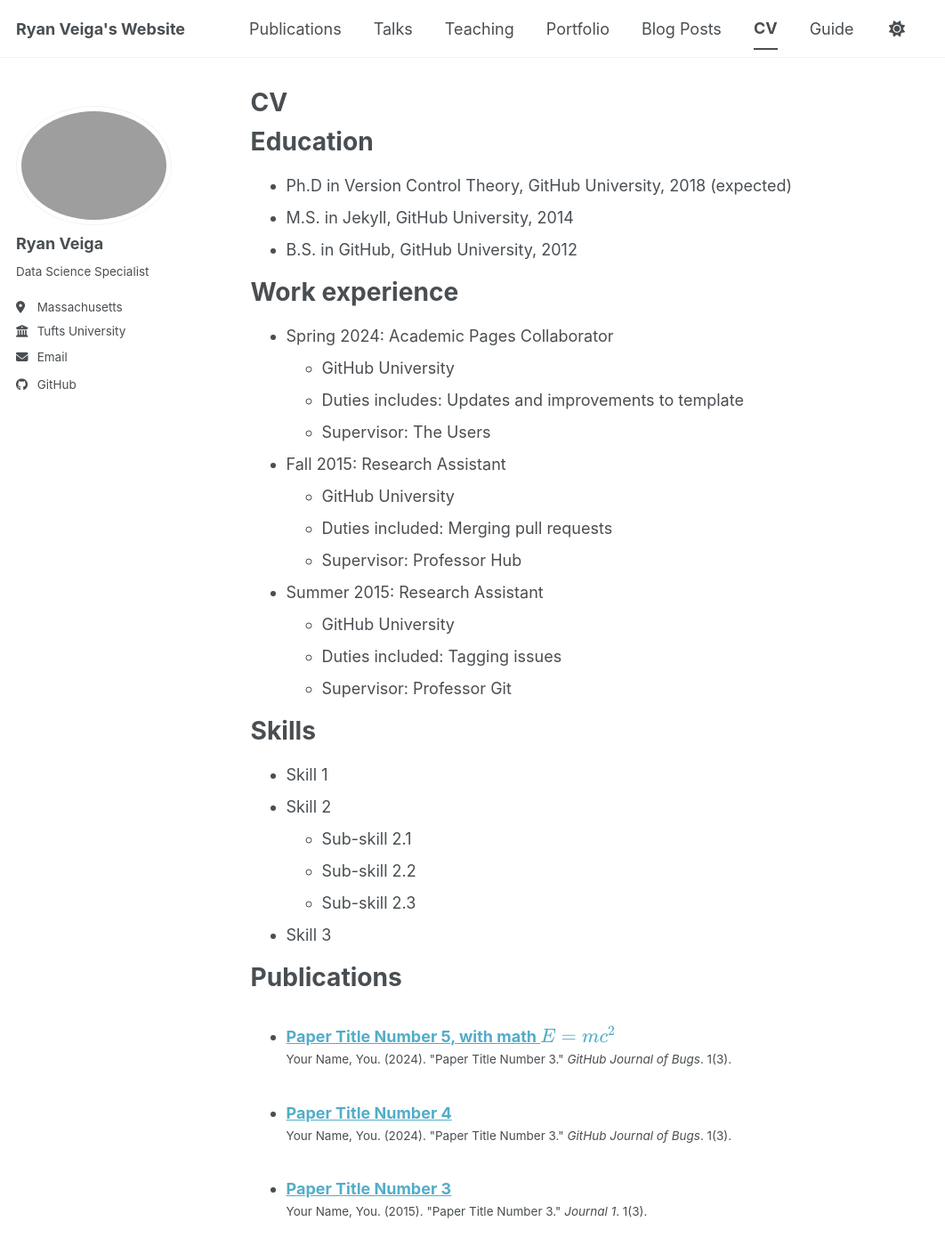
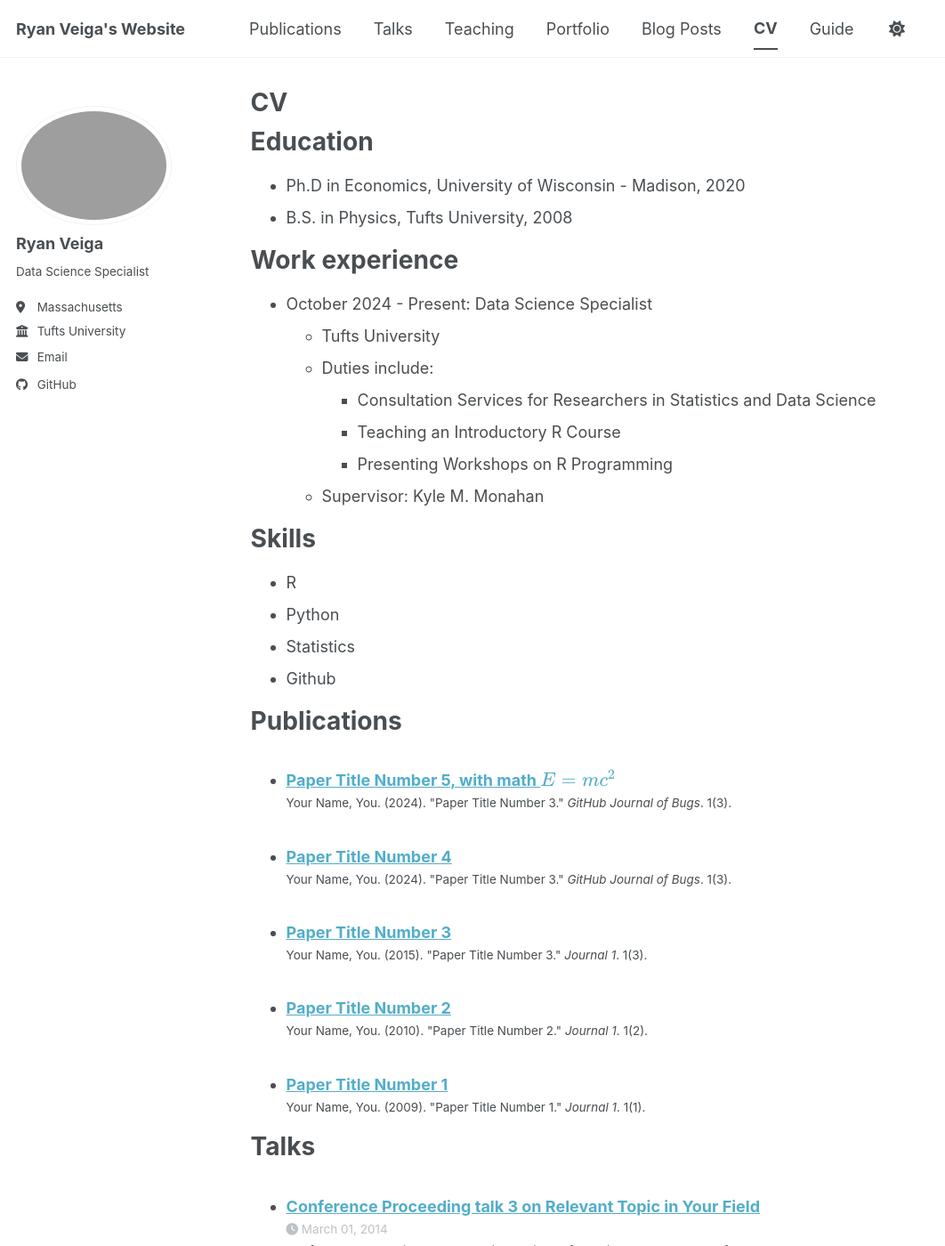
Before and after one commit to ryanveiga/ryanveiga.github.io, a Jekyll site: the page built from _pages/cv.md, in a window 1280 px wide and 1400 px high. Shown: the whole window at 89% size, without its empty margins (0-1062 px from the left). Built offline with Jekyll 4.4.1, drawn with Linux system fonts in a browser that asks for light colours; a script bundle is joined from its source files by our own code; library files that are not in the unit come from our copies; some of the changed text lies outside the part shown.

Commit message:
Changes to CV

```diff
--- a/_pages/cv.md
+++ b/_pages/cv.md
@@ -9,56 +9,43 @@ redirect_from:
 
 {% include base_path %}
 
-Education
-======
-* Ph.D in Version Control Theory, GitHub University, 2018 (expected)
-* M.S. in Jekyll, GitHub University, 2014
-* B.S. in GitHub, GitHub University, 2012
+# Education
 
-Work experience
-======
-* Spring 2024: Academic Pages Collaborator
-  * GitHub University
-  * Duties includes: Updates and improvements to template
-  * Supervisor: The Users
+* Ph.D in Economics, University of Wisconsin - Madison, 2020
+* B.S. in Physics, Tufts University, 2008
 
-* Fall 2015: Research Assistant
-  * GitHub University
-  * Duties included: Merging pull requests
-  * Supervisor: Professor Hub
+# Work experience
 
-* Summer 2015: Research Assistant
-  * GitHub University
-  * Duties included: Tagging issues
-  * Supervisor: Professor Git
+* October 2024 - Present: Data Science Specialist
+  * Tufts University
+  * Duties include:
+    * Consultation Services for Researchers in Statistics and Data Science
+    * Teaching an Introductory R Course
+    * Presenting Workshops on R Programming
+  * Supervisor: Kyle M. Monahan
 
-Skills
-======
-* Skill 1
-* Skill 2
-  * Sub-skill 2.1
-  * Sub-skill 2.2
-  * Sub-skill 2.3
-* Skill 3
 
-Publications
-======
+# Skills
+
+* R
+* Python
+* Statistics
+* Github
+
+# Publications
+
   <ul>{% for post in site.publications reversed %}
     {% include archive-single-cv.html %}
   {% endfor %}</ul>
 
-Talks
-======
+# Talks
+
   <ul>{% for post in site.talks reversed %}
     {% include archive-single-talk-cv.html  %}
   {% endfor %}</ul>
 
-Teaching
-======
+# Teaching
+
   <ul>{% for post in site.teaching reversed %}
     {% include archive-single-cv.html %}
   {% endfor %}</ul>
-
-Service and leadership
-======
-* Currently signed in to 43 different slack teams
```
